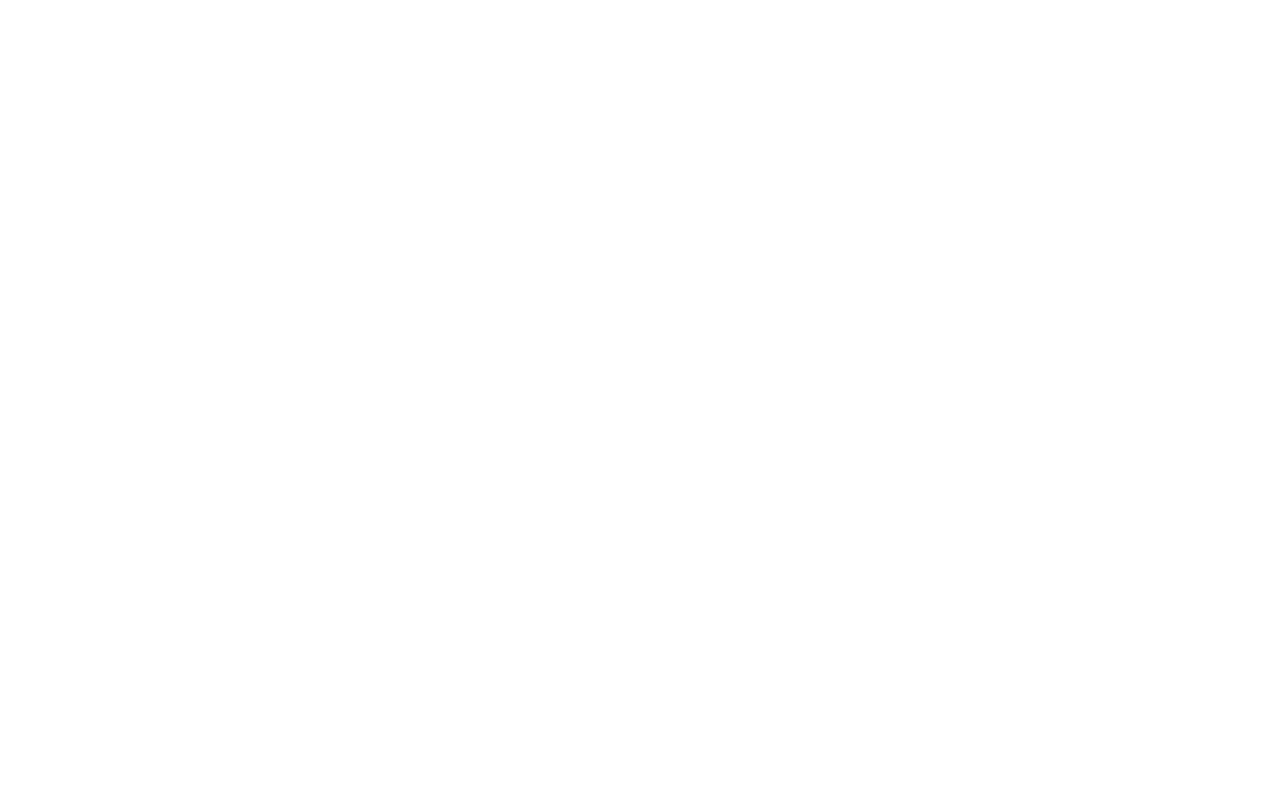
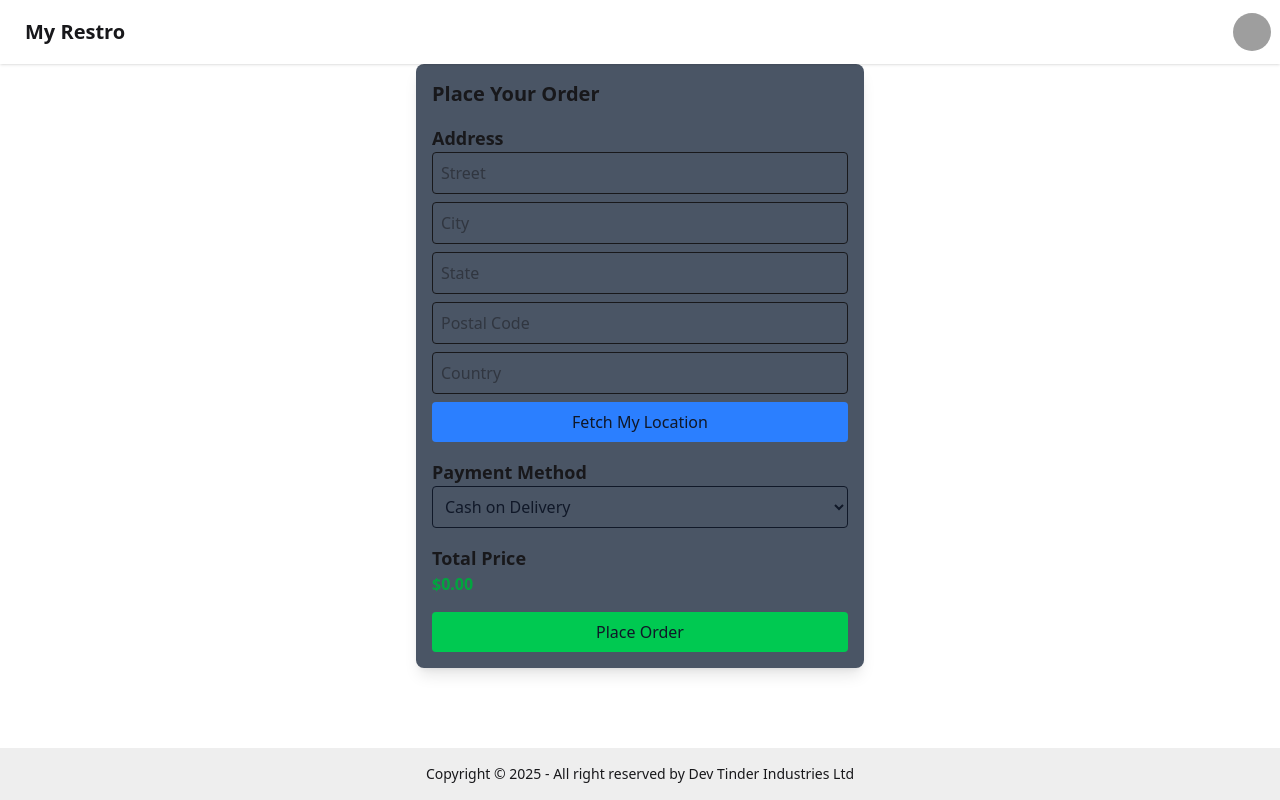
Before and after one commit to adarshbhagatjii/Foodie-hub-client, a React (Vite) app: page /placeorder in a window 1280 px wide. Before the commit this address had no page. Built offline with nearby package versions, Linux system fonts and the light colour scheme; grey boxes are pictures that could not be loaded.

Commit message:
implementing order functionality

```diff
--- a/src/App.jsx
+++ b/src/App.jsx
@@ -9,6 +9,7 @@
 import appStore from './utils/appStore'
 import Cart from './component/Cart'
 import Navbar from './component/Navbar'
+import PlaceOrder from './component/PlaceOrder'
 
 
 const App = () => {
@@ -35,6 +36,7 @@
             <Route path="/login" element={<Login setUser={setUser} />} />
             <Route path="/signup" element={<Signup />} />
             <Route path="/cart" element={<Cart />} />
+            <Route path="/placeorder" element={<PlaceOrder />} />
             <Route path= "/restaurant/:resid" element= {<ResaturantMenu />} />
 
           </Route>
--- a/src/component/Acxzv.jsx
+++ /dev/null
@@ -1,98 +0,0 @@
-
-import axios from 'axios';
-import React, { useState } from 'react'
-import { useDispatch, useSelector } from 'react-redux';
-import { Link, useNavigate } from 'react-router'
-import { BASE_URL } from '../utils/constants';
-import { removeUser } from '../utils/userSlice';
-
-const Navbar = () => {
-
-  const [user, setUser]= useState(null);
-  const cartItems = useSelector((store) => store.cart.items);
-  const dispatch = useDispatch();
-  const navigate = useNavigate();
-
-
-  // Load user from localStorage on component mount
-  useEffect(() => {
-    const storedUser = localStorage.getItem("user");
-    if (storedUser) {
-      setUser(JSON.parse(storedUser));
-    }
-  }, []);
-
-  const handelLogOut= async()=>{
-    try{
-      await axios.post(BASE_URL+'/logout', {}, {
-        withCredentials: true
-      })
-      localStorage.removeItem("user");
-      localStorage.removeItem("token");
-      setUser(null);
-
-       return navigate('/login');
-    }catch(err){
-      console.log(err)
-    }
-  }
-
-  return (
-    <div className="navbar bg-silver shadow-sm">
-      <div className="flex-1">
-        <Link className="btn btn-ghost text-xl" to='/'>My Restro</Link>
-      </div>
-       <div className="flex-none">
-
-       {user && (
-          <div className="text-gray-700 font-semibold mr-4">
-            Welcome, {user.name}
-          </div>
-        )}
-        <div className="dropdown dropdown-end">
-          <div tabIndex={0} role="button" className="btn btn-ghost btn-circle">
-            <div className="indicator">
-              <svg xmlns="http://www.w3.org/2000/svg" className="h-5 w-5" fill="none" viewBox="0 0 24 24" stroke="currentColor"> <path strokeLinecap="round" strokeLinejoin="round" strokeWidth="2" d="M3 3h2l.4 2M7 13h10l4-8H5.4M7 13L5.4 5M7 13l-2.293 2.293c-.63.63-.184 1.707.707 1.707H17m0 0a2 2 0 100 4 2 2 0 000-4zm-8 2a2 2 0 11-4 0 2 2 0 014 0z" /> </svg>
-              <span className="badge badge-sm indicator-item">{cartItems.length}</span>
-            </div>
-          </div>
-          <div
-            tabIndex={0}
-            className="card card-compact dropdown-content bg-base-100 z-1 mt-3 w-52 shadow">
-            <div className="card-body">
-              <span className="text-lg font-bold">{cartItems.length} Items</span>
-              <span className="text-info">Subtotal: $999</span>
-              <div className="card-actions">
-               <Link to='/cart'> <button className="btn btn-primary btn-block" >View cart</button> </Link>
-              </div>
-            </div>
-          </div>
-        </div>
-        <div className="dropdown dropdown-end">
-          <div tabIndex={0} role="button" className="btn btn-ghost btn-circle avatar">
-            <div className="w-10 rounded-full">
-              <img
-                alt="Tailwind CSS Navbar component"
-                src="https://img.daisyui.com/images/stock/photo-1534528741775-53994a69daeb.webp" />
-            </div>
-          </div>
-          <ul
-            tabIndex={0}
-            className="menu menu-sm dropdown-content bg-base-100 rounded-box z-1 mt-3 w-52 p-2 shadow">
-            <li>
-              <a className="justify-between">
-                Profile
-                <span className="badge">New</span>
-              </a>
-            </li>
-            <li><a>Settings</a></li>
-            <li><Link to='/login'>Login</Link></li>
-            <li><button onClick={handelLogOut}>Logout</button></li>
-          </ul>
-        </div>
-      </div>
-    </div>
-  )
-}
-
-export default Navbar
--- a/src/component/Cart.jsx
+++ b/src/component/Cart.jsx
@@ -1,20 +1,26 @@
 import { useDispatch, useSelector } from 'react-redux';
 import { clearCart, removeItem } from '../utils/cartSlice';
+import { useNavigate } from 'react-router';
 
 const Cart = () => {
-    const cartItems = useSelector((store) => store.cart.items); // Ensure correct key name
+    const cartItems = useSelector((store) => store.cart.items);
     const dispatch = useDispatch();
+    const navigate = useNavigate();
 
 
     const handleClearCart = () => {
         dispatch(clearCart());
     };
+    const handelProceed= ()=>{
+        navigate('/placeorder');
+    }
 
     const handleRemoveItem = (id) => {
         dispatch(removeItem(id)); // Pass item ID when removing
     };
     // Calculate total price
     const totalPrice = cartItems.reduce((sum, item) => sum + item.price, 0);
+    console.log(cartItems)
 
     return (
         <div className="text-center m-4 p-4">
@@ -57,11 +63,11 @@
                         </div>
                     ))}
 
-                 {totalPrice!==0 &&   <div className="mt-4 p-4 bg-gray-700 text-white rounded-lg">
+                 {cartItems?.length !== 0 &&   <div className="mt-4 p-4 bg-gray-700 text-white rounded-lg">
                         <h2 className="text-xl font-bold">Total: ${totalPrice.toFixed(2)}</h2>
                         <button
                             className="bg-blue-500 text-white font-semibold mt-3 px-6 py-3 rounded-lg hover:bg-blue-600 transition duration-300 ease-in-out"
-                            onClick={() => alert('Proceeding to checkout...')}
+                            onClick={handelProceed}
                         >
                             Proceed to Checkout
                         </button>
--- a/src/component/Navbar.jsx
+++ b/src/component/Navbar.jsx
@@ -7,6 +7,7 @@
 const Navbar = ({user, setUser}) => {
 
   const cartItems = useSelector((store) => store.cart.items);
+  const totalPrice = cartItems.reduce((sum, item) => sum + item.price, 0);
   const navigate = useNavigate();
 
 
@@ -50,7 +51,7 @@
             className="card card-compact dropdown-content bg-base-100 z-1 mt-3 w-52 shadow">
             <div className="card-body">
               <span className="text-lg font-bold">{cartItems.length} Items</span>
-              <span className="text-info">Subtotal: $999</span>
+              <span className="text-info">Subtotal: {totalPrice.toFixed(2)}</span>
               <div className="card-actions">
                <Link to='/cart'> <button className="btn btn-primary btn-block" >View cart</button> </Link>
               </div>
--- /dev/null
+++ b/src/component/PlaceOrder.jsx
@@ -0,0 +1,147 @@
+import React, { useState } from 'react';
+import { useDispatch, useSelector } from 'react-redux';
+import axios from 'axios';
+import { useNavigate } from 'react-router';
+import { BASE_URL } from '../utils/constants';
+import { clearCart } from '../utils/cartSlice';
+
+const PlaceOrder = () => {
+  const cartItems = useSelector((store) => store.cart.items);
+  const [address, setAddress] = useState({
+    street: '', city: '', state: '', postalCode: '', country: ''
+  });
+  const [paymentMethod, setPaymentMethod] = useState('COD');
+  const navigate = useNavigate();
+  const dispatch = useDispatch();
+
+
+  const totalPrice = cartItems.reduce((sum, item) => sum + item.price * (item.quantity || 1), 0);
+
+  const fetchLocation = () => {
+    navigator.geolocation.getCurrentPosition(async (position) => {
+      const { latitude, longitude } = position.coords;
+      try {
+        const response = await axios.get(`https://nominatim.openstreetmap.org/reverse?format=json&lat=${latitude}&lon=${longitude}`);
+        const { address } = response.data;
+        setAddress({
+          street: address.road,
+          city: address.city,
+          state: address.state,
+          postalCode: address.postcode,
+          country: address.country
+        });
+      } catch (error) {
+        console.error('Failed to fetch address', error);
+      }
+    }, (error) => {
+      console.warn('Location access denied. Please enter address manually.');
+    });
+  };
+
+  const handlePlaceOrder = async () => {
+    if (paymentMethod === 'COD') {
+      await placeOrder();
+    } else {
+      handleOnlinePayment();
+    }
+  };
+
+  const placeOrder = async (paymentId = '') => {
+    const orderData = {
+      restaurant: cartItems.length > 0 ? cartItems[0].restaurant._id : null,
+      items: cartItems.map(item => ({
+        menuItem: item._id,
+        quantity: item.quantity || 1
+      })),
+      totalPrice,
+      address,
+      paymentMethod,
+      paymentId
+    };
+
+    try {
+      const response = await axios.post(BASE_URL+'/user/order', orderData, {withCredentials: true});
+      alert('Order placed successfully!');
+      dispatch(clearCart());
+      navigate('/');
+    } catch (error) {
+      console.error(error);
+      alert('Failed to place order');
+    }
+  };
+
+  return (
+    <div className="max-w-md mx-auto p-4 bg-gray-600 shadow-lg rounded-lg">
+      <h1 className="text-xl font-bold mb-4">Place Your Order</h1>
+
+      <div className="mb-4">
+        <h2 className="text-lg font-semibold">Address</h2>
+        <input
+          type="text"
+          placeholder="Street"
+          value={address.street}
+          onChange={(e) => setAddress({...address, street: e.target.value})}
+          className="w-full p-2 border rounded mb-2"
+        />
+        <input
+          type="text"
+          placeholder="City"
+          value={address.city}
+          onChange={(e) => setAddress({...address, city: e.target.value})}
+          className="w-full p-2 border rounded mb-2"
+        />
+        <input
+          type="text"
+          placeholder="State"
+          value={address.state}
+          onChange={(e) => setAddress({...address, state: e.target.value})}
+          className="w-full p-2 border rounded mb-2"
+        />
+        <input
+          type="text"
+          placeholder="Postal Code"
+          value={address.postalCode}
+          onChange={(e) => setAddress({...address, postalCode: e.target.value})}
+          className="w-full p-2 border rounded mb-2"
+        />
+        <input
+          type="text"
+          placeholder="Country"
+          value={address.country}
+          onChange={(e) => setAddress({...address, country: e.target.value})}
+          className="w-full p-2 border rounded mb-2"
+        />
+        <button
+          onClick={fetchLocation}
+          className="bg-blue-500 text-gray-900 px-4 py-2 rounded w-full">Fetch My Location</button>
+      </div>
+
+      <div className="mb-4">
+        <h2 className="text-lg font-semibold">Payment Method</h2>
+        <select
+          value={paymentMethod}
+          onChange={(e) => setPaymentMethod(e.target.value)}
+          className="w-full p-2 text-gray-900 border rounded"
+        >
+          <option value="COD">Cash on Delivery</option>
+          <option value="Card">Card Payment</option>
+          <option value="UPI">UPI</option>
+        </select>
+      </div>
+
+      <div className="mb-4">
+        <h2 className="text-lg font-semibold">Total Price</h2>
+        <p className="text-green-600 font-bold">${totalPrice.toFixed(2)}</p>
+      </div>
+
+      <button
+        className="bg-green-500 text-gray-900 px-4 py-2 rounded w-full"
+        onClick={handlePlaceOrder}
+      >
+        Place Order
+      </button>
+    </div>
+  );
+};
+
+export default PlaceOrder;
```
